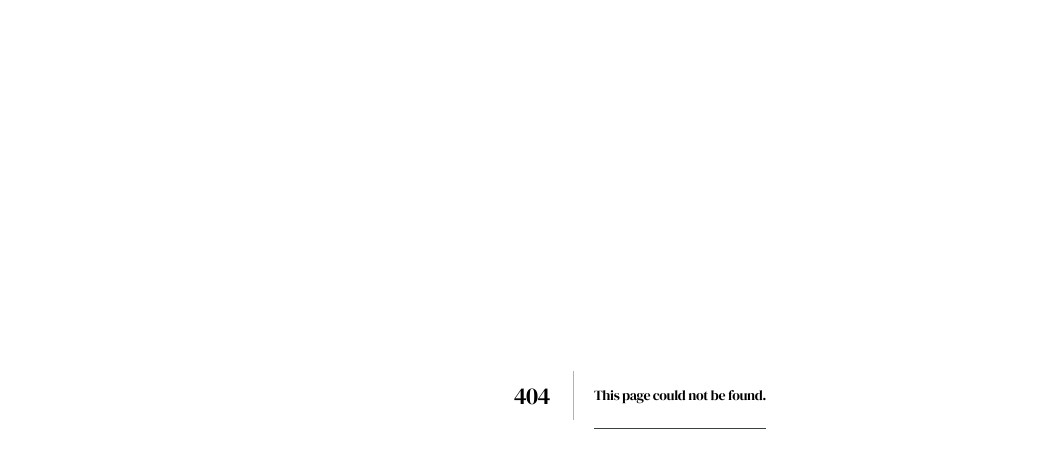
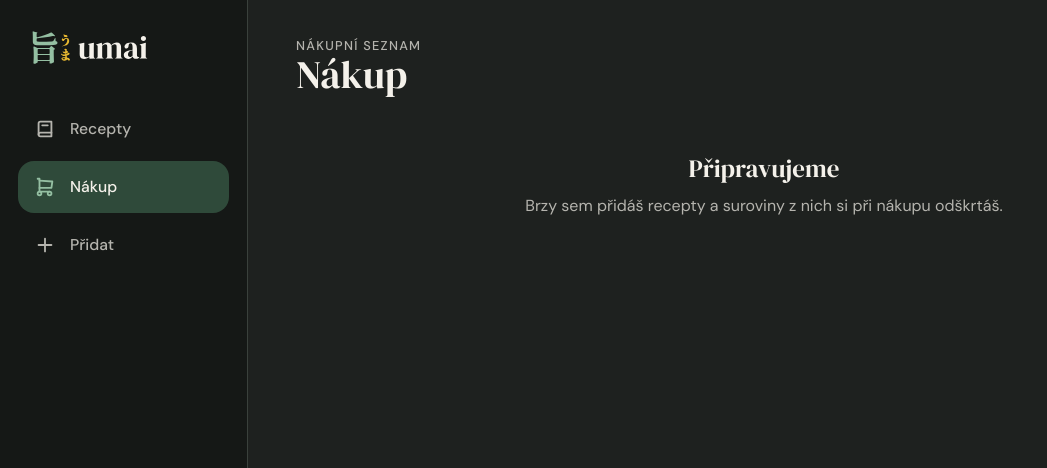
Before and after one commit to michroucka/Umai, a Next.js app: page /shopping in a window 1280 px wide. Before the commit this address had no page. Shown: the top 468 px of the page, without its empty margins (0-1047 px from the left). Built offline with nearby package versions, Linux system fonts and the light colour scheme; no server answers.

Commit message:
Add page header component and /shopping placeholder, drop old heading styles

```diff
--- /dev/null
+++ b/app/(app)/shopping/page.tsx
@@ -0,0 +1,13 @@
+import { PageHeader } from "@/components/layout/page-header";
+
+export default function ShoppingPage() {
+    return (
+        <>
+            <PageHeader eyebrow="Nákupní seznam" title="Nákup" />
+            <div className="text-center py-14 px-3 text-rice-dim">
+                <h2 className="font-serif text-rice text-[1.5625rem] mb-1.5">Připravujeme</h2>
+                <p>Brzy sem přidáš recepty a suroviny z nich si při nákupu odškrtáš.</p>
+            </div>
+        </>
+    );
+}
--- a/app/globals.css
+++ b/app/globals.css
@@ -195,18 +195,6 @@
   body {
     @apply bg-background text-foreground;
   }
-  h1 {
-    @apply scroll-m-20 text-center font-serif text-4xl font-normal tracking-tight text-balance;
-  }
-  h2 {
-    @apply scroll-m-20 border-b pb-2 font-serif text-3xl font-normal tracking-tight first:mt-0;
-  }
-  h3 {
-    @apply scroll-m-20 font-serif text-2xl font-normal tracking-tight;
-  }
-  h4 {
-    @apply scroll-m-20 font-serif text-xl font-normal tracking-tight;
-  }
 }
 
 @media (prefers-reduced-motion: reduce) {
--- /dev/null
+++ b/components/layout/page-header.tsx
@@ -0,0 +1,15 @@
+import type { ReactNode } from "react";
+
+export function PageHeader({ title, eyebrow, action }: { title: string; eyebrow?: string; action?: ReactNode }) {
+    return (
+        <header className="flex items-end justify-between gap-3 pt-6 md:pt-9">
+            <div>
+                {eyebrow && (
+                    <p className="text-[0.8rem] uppercase tracking-widest font-medium text-rice-dim">{eyebrow}</p>
+                )}
+                <h1 className="font-serif text-[2.441rem] leading-none">{title}</h1>
+            </div>
+            {action}
+        </header>
+    );
+}
```
